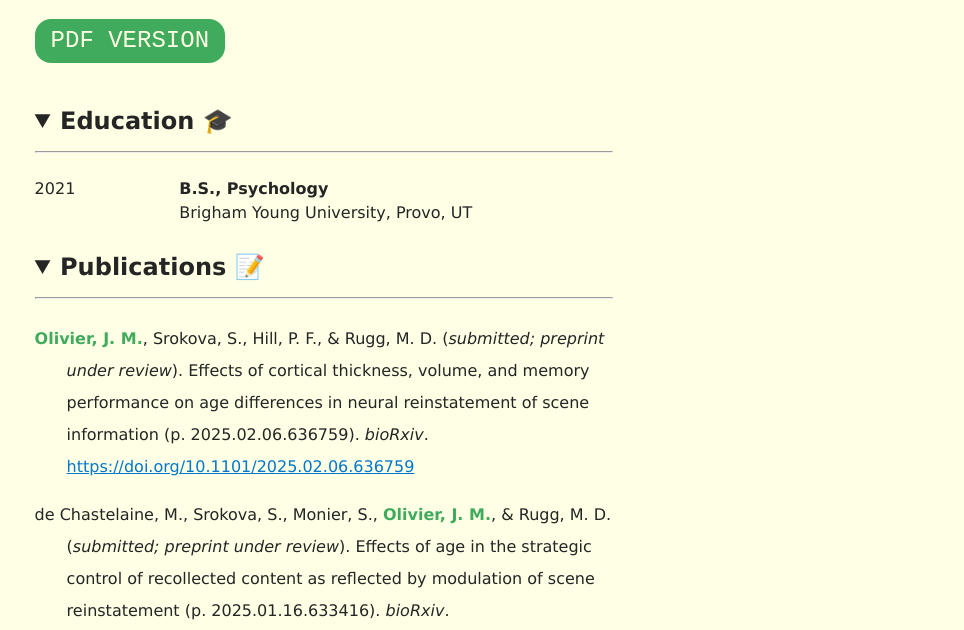
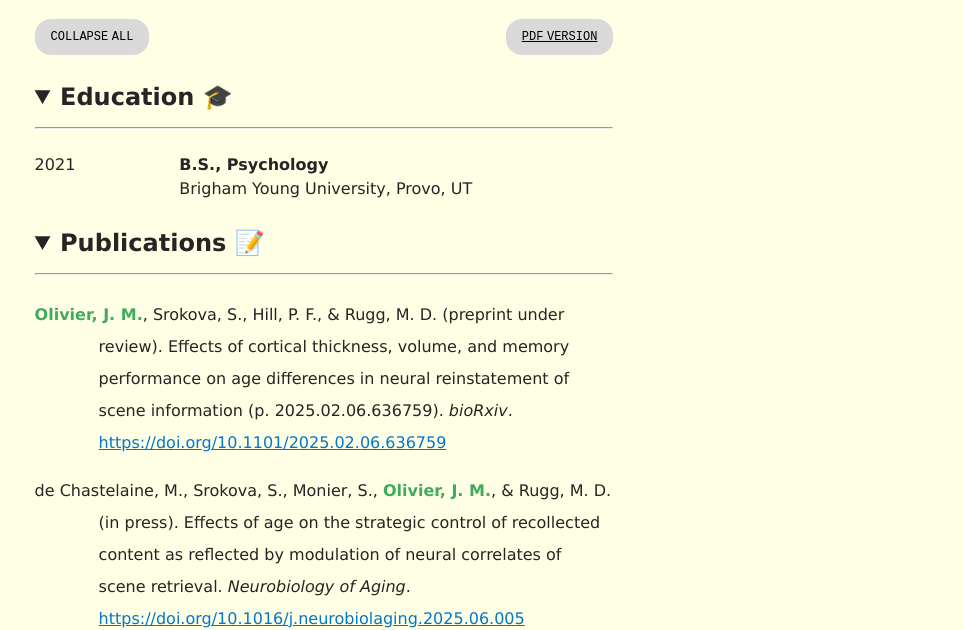
Before and after one commit to josholiv/josh-website, an Astro site: page /cv in a window 1280 px wide. Shown: the part 174-804 px from the top of the page, without its empty margins (316-1280 px from the left). Built offline with nearby package versions, Linux system fonts and the light colour scheme; Astro itself is replaced by a stand-in of ours.

Commit message:
updated cv, added collapse/expand all button, formatted buttons to match blog sorter buttons

```diff
--- a/src/pages/cv.astro
+++ b/src/pages/cv.astro
@@ -6,8 +6,23 @@ const pageTitle = "Joshua M. Olivier";
 
 <BaseLayout pageTitle={pageTitle} shouldCenterTitle={true}>
 
-  <a href="/250617_CV_OLIVIER.pdf" target="_blank" rel="noopener noreferrer" class="back-link"
-    >PDF Version</a>
+<!-- Buttons row -->
+  <!-- Collapse/expand button -->
+<div style="display: flex; justify-content: space-between; margin: 1rem 0; align-items: center;">
+  <button id="toggle-details" class="btncv">
+    Collapse All
+  </button>
+  <!-- PDF version button -->
+  <a
+    href="/250620_CV_OLIVIER.pdf"
+    target="_blank"
+    rel="noopener noreferrer"
+    class="btncv"
+    style="color: black"
+  >
+    PDF Version
+  </a>
+</div>
 
     <details open>
       <summary>Education 🎓<hr style="margin-bottom: 1rem;" /></summary>
@@ -23,10 +38,10 @@ const pageTitle = "Joshua M. Olivier";
 
     <details open>
     <summary>Publications 📝<hr style="margin-bottom: 1rem;" /></summary>
-    <div style="line-height: 2; margin-left: 2em; text-indent:-2em;">
+    <div style="line-height: 2; margin-left: 4em; text-indent:-4em;">
       <div style="margin-bottom: 1em;">
         <strong><span style="color: #41ab5d;">Olivier, J. M.</span></strong>, Srokova, S., Hill, P. F., &amp; Rugg,
-        M. D. (<i>submitted; preprint under review</i>). Effects of cortical thickness, volume, and memory performance
+        M. D. (preprint under review). Effects of cortical thickness, volume, and memory performance
         on age differences in neural reinstatement of scene information (p. 2025.02.06.636759). <i
           >bioRxiv</i
         >. <a
@@ -37,13 +52,12 @@ const pageTitle = "Joshua M. Olivier";
       </div>
       <div style="margin-bottom: 1em;">
         de Chastelaine, M., Srokova, S., Monier, S., <strong><span style="color: #41ab5d;">Olivier, J. M.</span></strong>,
-           &amp; Rugg, M. D. (<i>submitted; preprint under review</i>). Effects
-        of age in the strategic control of recollected content as reflected by
-        modulation of scene reinstatement (p. 2025.01.16.633416). <i>bioRxiv</i
+           &amp; Rugg, M. D. (in press). Effects of age on the strategic control of recollected content as reflected by
+           modulation of neural correlates of scene retrieval. <i>Neurobiology of Aging</i
         >. <a
-          href="https://doi.org/10.1101/2025.01.16.633416"
+          href="https://doi.org/10.1016/j.neurobiolaging.2025.06.005"
           target="_blank"
-          rel="noopener noreferrer">https://doi.org/10.1101/2025.01.16.633416</a
+          rel="noopener noreferrer">https://doi.org/10.1016/j.neurobiolaging.2025.06.005</a
         >
       </div>
       <div style="margin-bottom: 1em;">
@@ -73,7 +87,7 @@ const pageTitle = "Joshua M. Olivier";
 
   <details open>
     <summary>Poster Presentations 📊<hr style="margin-bottom: 1rem;" /></summary>
-    <div style="line-height: 2; margin-left: 2em; text-indent:-2em;">
+    <div style="line-height: 2; margin-left: 4em; text-indent:-4em;">
       <div style="margin-bottom: 1em;">
         <strong><span style="color: #41ab5d;">Olivier, J. M.</span></strong>*, Srokova, S., & Rugg, M. D. (2025,
         March 29–April 1). <i
@@ -361,4 +375,42 @@ const pageTitle = "Joshua M. Olivier";
     </p>
   </details>
 
+<script is:inline>
+  const btn   = document.getElementById('toggle-details');
+  const panes = Array.from(document.querySelectorAll('details'));
+
+  function setLabel() {
+    btn.textContent = panes.every(p => !p.open) ? 'Expand All' : 'Collapse All';
+  }
+
+  panes.forEach(p => p.addEventListener('toggle', setLabel));
+  setLabel();
+
+  btn.addEventListener('click', () => {
+    const shouldExpand = panes.every(p => !p.open);
+    panes.forEach(p => (p.open = shouldExpand));
+    setLabel();
+  });
+</script>
+
+<!-- ▼ one‑time styles copied from BlogSorter -->
+<style is:inline>
+  .btncv {
+    padding: 0.6rem 1rem;
+    height: 2.25rem;
+    font-size: 0.75rem;
+    font-family: monospace;
+    text-transform: uppercase;
+    cursor: pointer;
+    background-color: #d9d9d9;
+    color: #000;
+    border: none;
+    border-radius: 1rem;
+    margin-top: 0rem;
+    transition: background-color 0.15s ease-in-out;
+  }
+  .btncv:hover { background-color: #bdbdbd; }
+</style>
+
+
 </BaseLayout>
```
Also changed, not shown: 2 other files.
